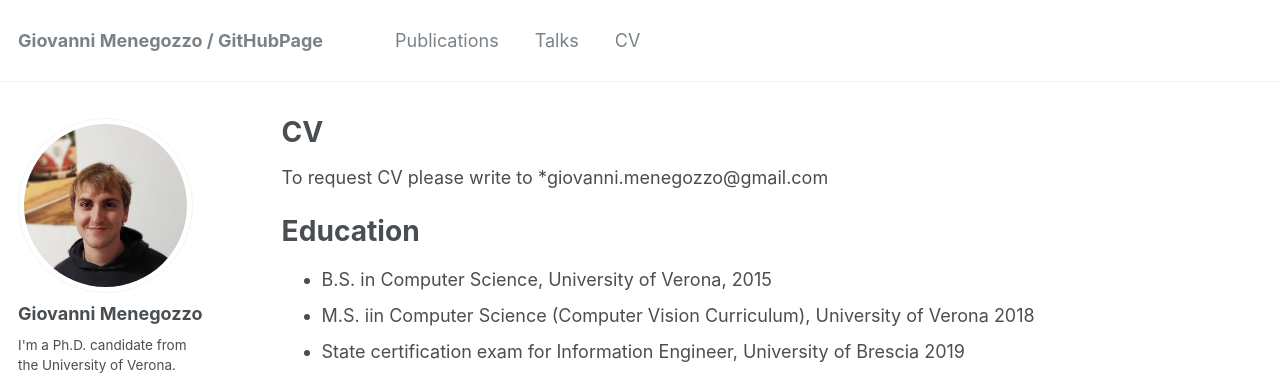
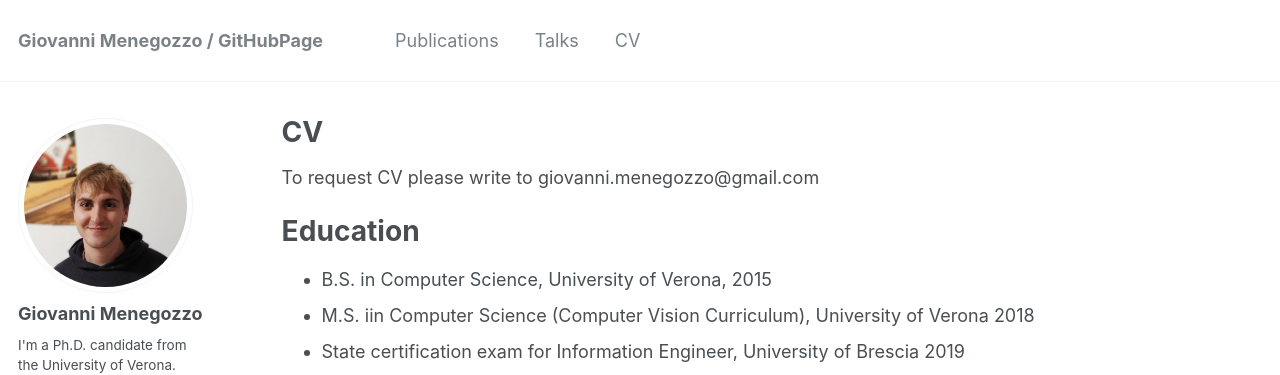
Before and after one commit to giovanniMen/giovannimenegozzosite, a Jekyll site: the page built from _pages/cv.md, in a window 1280 px wide and 900 px high. Shown: the top 375 px of the window. Built offline with Jekyll 4.4.1, drawn with Linux system fonts in a browser that asks for light colours.

Commit message:
Update cv.md

```diff
--- a/_pages/cv.md
+++ b/_pages/cv.md
@@ -10,7 +10,7 @@ redirect_from:
 {% include base_path %}
 
 
-To request CV please write to *giovanni.menegozzo@gmail.com
+To request CV please write to giovanni.menegozzo@gmail.com
 
 Education
 ======
```
